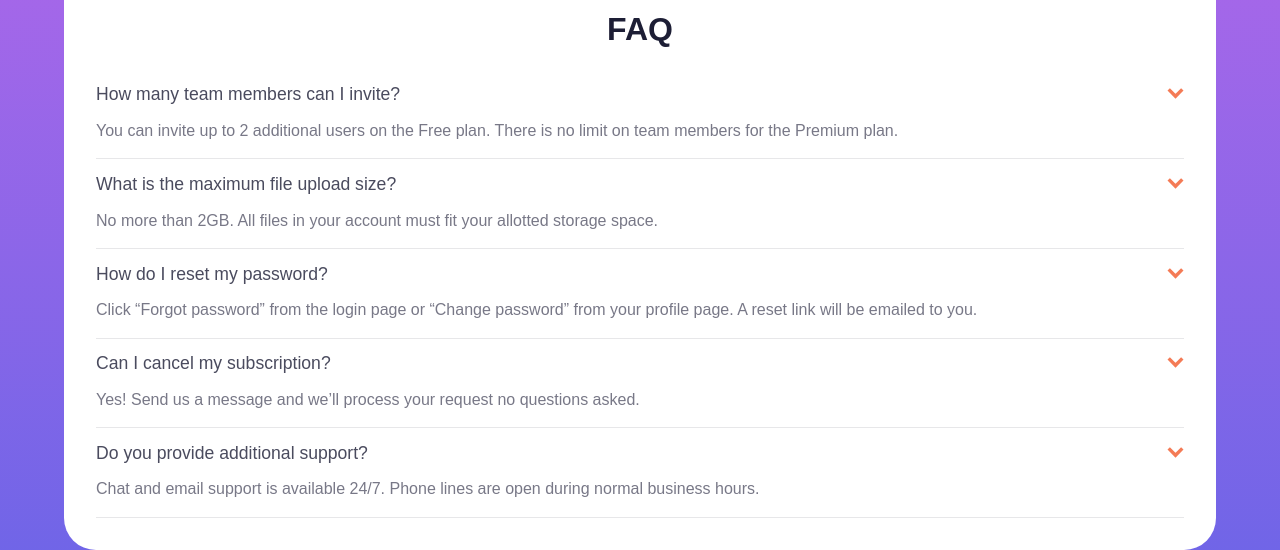
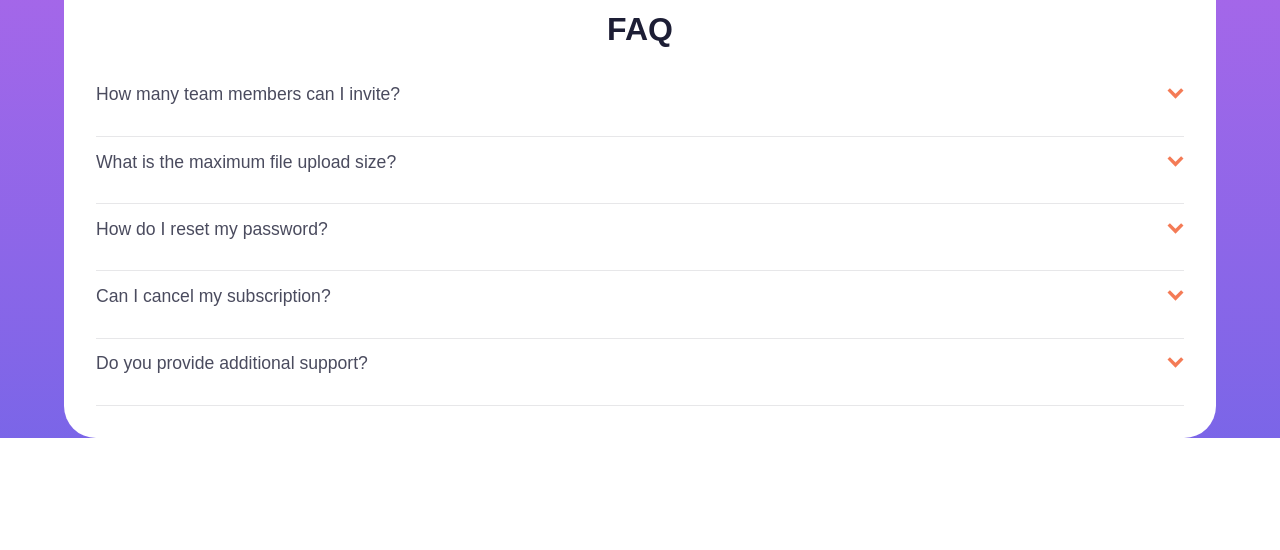
Before and after one commit to henokhm/frontend-mentors-faq-accordion-card, a React (Create React App) app: page / in a window 1280 px wide. Shown: the part 922-1472 px from the top of the page. After the commit the page ends 1360 px from the top, so only its background shows below. Built offline with nearby package versions, Linux system fonts and the light colour scheme.

Commit message:
Add collapse expand functionality

```diff
--- a/src/components/accordion/index.js
+++ b/src/components/accordion/index.js
@@ -1,3 +1,4 @@
+import { useState, useContext, createContext } from "react";
 import {
   AccordionContainer,
   Title,
@@ -8,6 +9,8 @@ import {
   ItemCollapeseIcon,
   ItemBody,
 } from "./style";
+
+const ToggleContext = createContext();
 
 function Accordion({ children, ...restProps }) {
   return <AccordionContainer {...restProps}>{children}</AccordionContainer>;
@@ -25,14 +28,25 @@ Accordion.ItemsContainer = function AccordionItemsContainer({
 };
 
 Accordion.Item = function AccordionItem({ children, ...restProps }) {
-  return <Item {...restProps}>{children}</Item>;
+  const [toggleShow, setToggleShow] = useState(false);
+
+  return (
+    <ToggleContext.Provider value={{ toggleShow, setToggleShow }}>
+      <Item {...restProps}>{children}</Item>
+    </ToggleContext.Provider>
+  );
 };
 
 Accordion.ItemHeader = function AccordionItemHeader({
   children,
   ...restProps
 }) {
-  return <ItemHeader {...restProps}>{children}</ItemHeader>;
+  const { toggleShow, setToggleShow } = useContext(ToggleContext);
+  return (
+    <ItemHeader onClick={() => setToggleShow(!toggleShow)} {...restProps}>
+      {children}
+    </ItemHeader>
+  );
 };
 
 Accordion.ItemTitle = function AccordionItemTitle({ children, ...restProps }) {
@@ -43,11 +57,24 @@ Accordion.ItemCollapeseIcon = function AccordionItemCollapeseIcon({
   children,
   ...restProps
 }) {
-  return <ItemCollapeseIcon {...restProps} />;
+  const { toggleShow } = useContext(ToggleContext);
+
+  return (
+    <ItemCollapeseIcon
+      {...restProps}
+      className={toggleShow ? "invert" : null}
+    />
+  );
 };
 
 Accordion.ItemBody = function AccordionItemBody({ children, ...restProps }) {
-  return <ItemBody {...restProps}>{children}</ItemBody>;
+  const { toggleShow } = useContext(ToggleContext);
+
+  return (
+    <ItemBody {...restProps} className={toggleShow ? "open" : "closed"}>
+      {children}
+    </ItemBody>
+  );
 };
 
 export default Accordion;
--- a/src/components/accordion/style.js
+++ b/src/components/accordion/style.js
@@ -35,9 +35,26 @@ export const ItemTitle = styled.h2`
 
 export const ItemCollapeseIcon = styled.img`
   height: 0.75em;
+
+  &.invert {
+    transform: rotateZ(180deg);
+    hight: 1em;
+    transition: max-height 0.25s cubic-bezier(0.5, 0, 0.1, 1);
+  }
 `;
 
 export const ItemBody = styled.div`
   color: var(--dark-grayish-blue);
   line-height: 1.4em;
+
+  &.closed {
+    max-height: 0;
+    overflow: hidden;
+    transition: max-height 0.25s cubic-bezier(0.5, 0, 0.1, 1);
+  }
+
+  &.open {
+    max-height: 1200px;
+    transition: max-height 0.25s cubic-bezier(0.5, 0, 0.1, 1);
+  }
 `;
```
